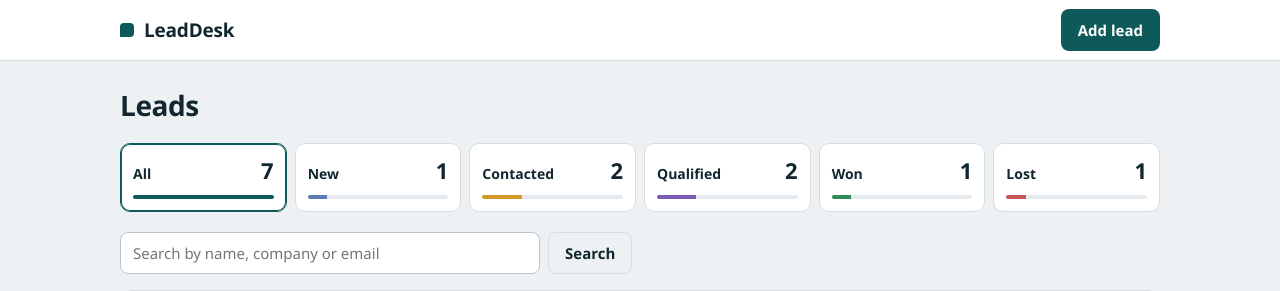
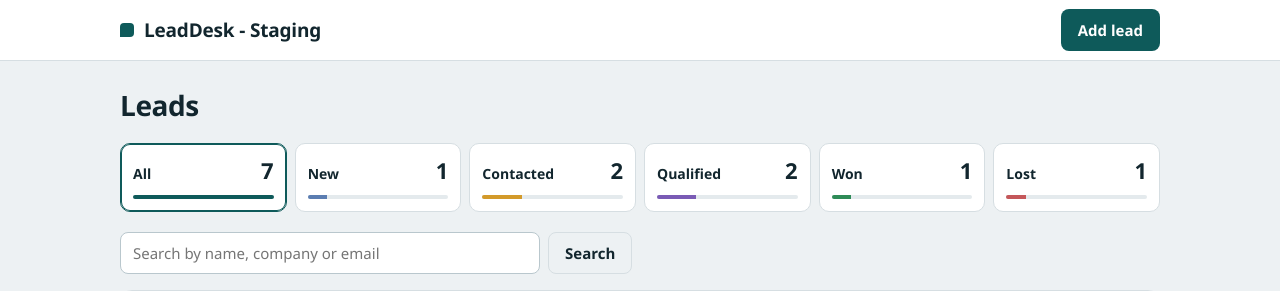
Before and after one commit to vijayravatale/AzureWebAppDemo, an ASP.NET Core app: page / in a window 1280 px wide. Shown: the top 291 px of the page. Run offline with ASP.NET Core 8, Linux system fonts and the light colour scheme.

Commit message:
Update _Layout.cshtml

```diff
--- a/Pages/Shared/_Layout.cshtml
+++ b/Pages/Shared/_Layout.cshtml
@@ -10,7 +10,7 @@
 <body>
     <header class="topbar">
         <div class="wrap bar">
-            <a class="brand" asp-page="/Index">LeadDesk</a>
+            <a class="brand" asp-page="/Index">LeadDesk - Staging</a>
             <a class="btn btn-primary" asp-page="/Create">Add lead</a>
         </div>
     </header>
```
